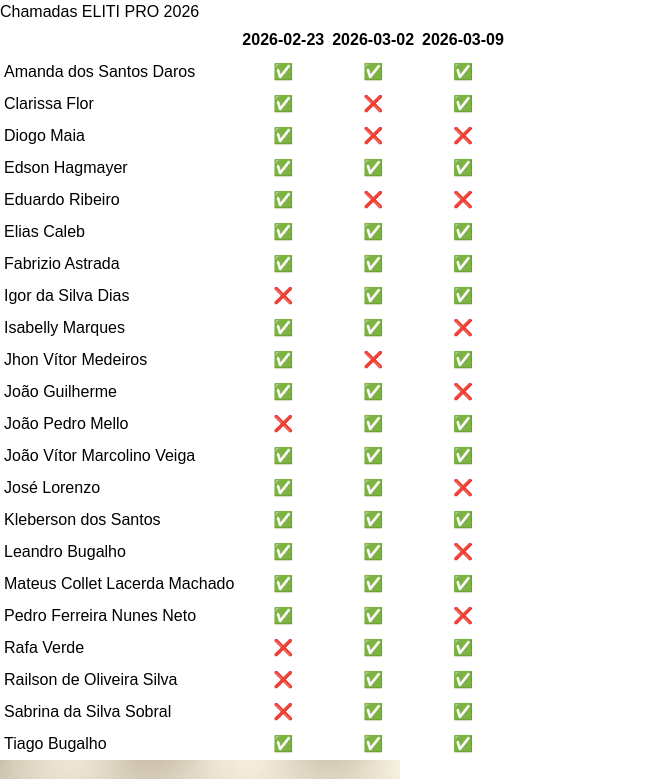
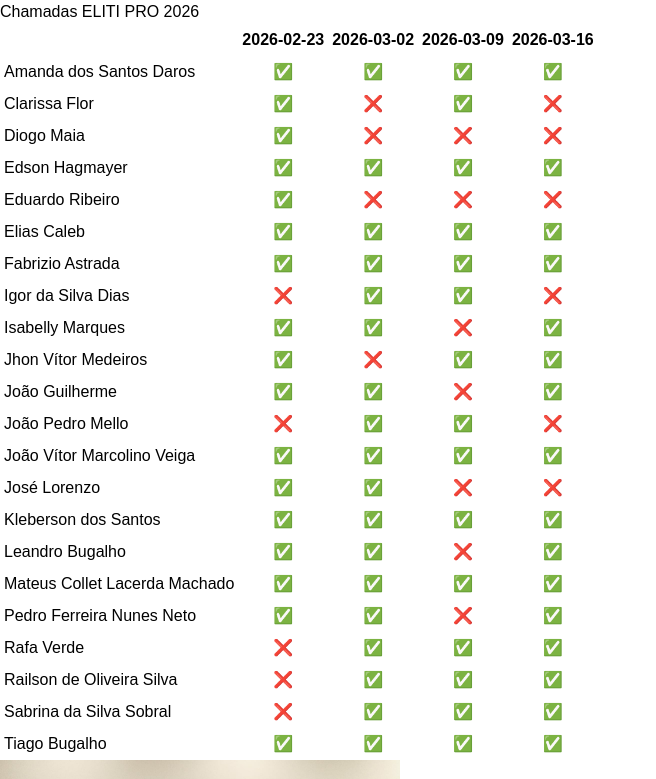
Before and after one commit to pachecolucas/chamada-pro, a Next.js app: page / in a window 1280 px wide. Shown: the top 779 px of the page, without its empty margins (0-656 px from the left). Built offline with nearby package versions, Linux system fonts and the light colour scheme.

Commit message:
Update model.ts

```diff
--- a/app/model.ts
+++ b/app/model.ts
@@ -98,6 +98,27 @@ export const DIAS: Dia[] = [
       E.fabrizio_astrada,
     ],
   },
+  {
+    data: "2026-03-16",
+    estudantes: [
+      E.railson_de_oliveira_silva,
+      E.joao_guilherme,
+      E.edson_hagmayer,
+      E.amanda_dos_santos_daros,
+      E.jhon_vitor_medeiros,
+      E.sabrina_da_silva_sobral,
+      E.joao_vitor_marcolino_veiga,
+      E.tiago_bugalho,
+      E.isabelly_marques,
+      E.rafa_verde,
+      E.elias_caleb,
+      E.mateus_collet_lacerda_machado,
+      E.pedro_ferreira_nunes_neto,
+      E.kleberson_dos_santos,
+      E.fabrizio_astrada,
+      E.leandro_bugalho,
+    ],
+  },
 ];
 
 console.log(DIAS);
```
